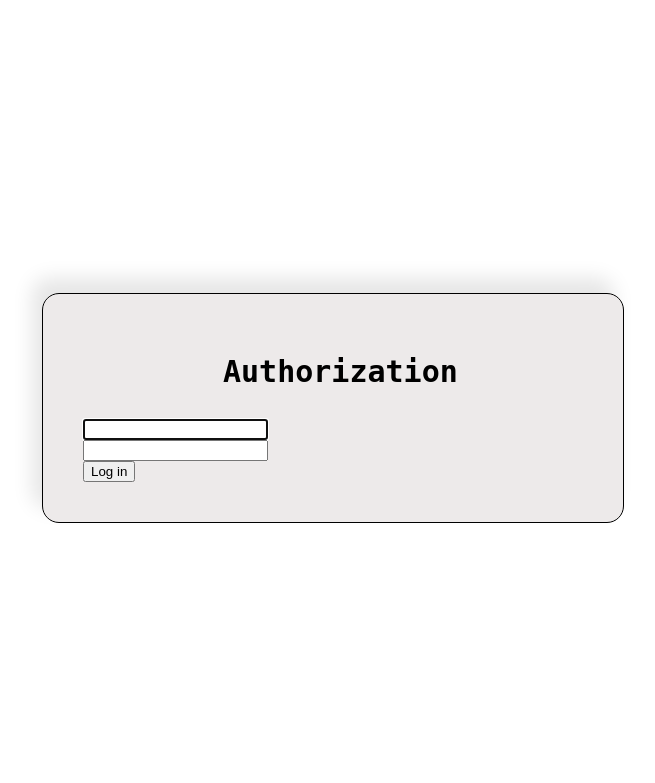
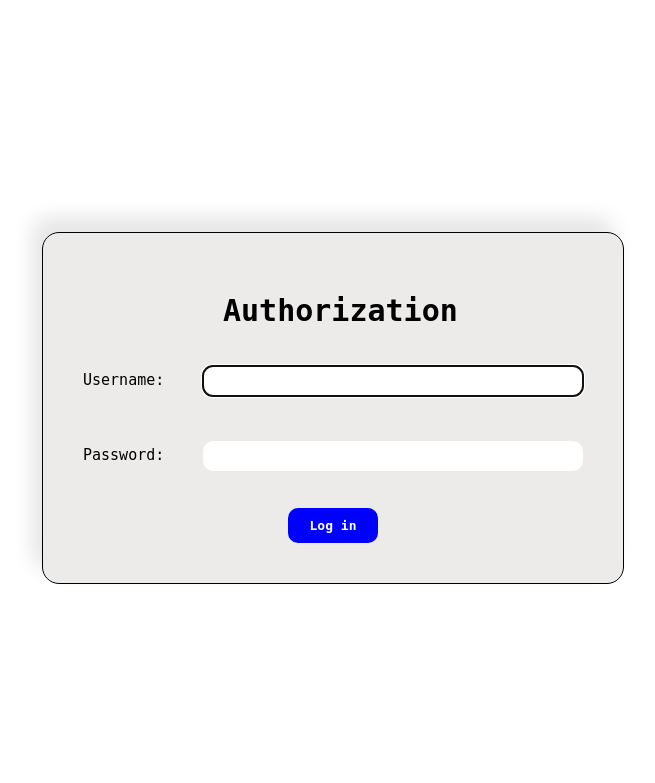
Before and after one commit to abzalkabdul/coffee-shop, a Django app: page /login/ in a window 1280 px wide. Shown: the top 783 px of the page, without its empty margins (307-962 px from the left). Run offline with Django 5.2, Linux system fonts and the light colour scheme.

Commit message:
fix auth

```diff
--- a/core/static/menu/specified-item.css
+++ b/core/static/menu/specified-item.css
@@ -46,6 +46,7 @@
     width: 90px;
     height: 40px;
     color: white;
+    border: none;
     border-radius: 12px;
     background-color: green;
     float: right;
--- a/core/static/style.css
+++ b/core/static/style.css
@@ -47,7 +47,7 @@ a{
     font-weight: bold;
     font-size: 13px;
 }
-#sign_in{
+#join_now{
     width: 85px;
     height: 35px;
     background-color: transparent;
@@ -58,7 +58,7 @@ a{
     font-weight: bold;
     cursor: pointer;
 }
-#join_now{
+#sign_in{
     width: 85px;
     height: 35px;
     background-color: black;
@@ -69,6 +69,6 @@ a{
     border: 1px solid black;
     cursor: pointer;
 }
-#join_now a{
+#sign_in a{
     color: white;
 }
--- a/templates/base.html
+++ b/templates/base.html
@@ -8,7 +8,7 @@
 </head>
 <body>
 
-    <link rel="stylesheet" href="{% static 'style.css' %}?v=3">
+    <link rel="stylesheet" href="{% static 'style.css' %}?v=4">
 
     <nav class="top-bars">
         <div class="left_bar">
@@ -22,8 +22,8 @@
 
         <div class="right_bar">
             <p>📍 Find a store</p>
-            <button id="sign_in"><a href="{% url 'login'%}">Sign in</a></button>
-            <button id="join_now"><a href="{% url 'registration'%}">Join Now</a></button>
+            <button id="join_now"><a href="{% url 'registration'%}">Register</a></button>
+            <button id="sign_in"><a href="{% url 'login'%}">Log in</a></button>
         </div>
     </nav>
 
--- a/templates/specified-item.html
+++ b/templates/specified-item.html
@@ -3,7 +3,7 @@
 
 {% block menu_menu_content %}
 
-    <link rel="stylesheet" href="{% static 'menu/specified-item.css' %}?v=30">
+    <link rel="stylesheet" href="{% static 'menu/specified-item.css' %}?v=31">
 
     <p id="menu-category">
         <a href="{% url 'core:menu-content' %}" class="menu-category">Menu</a>/
--- a/templates/user_login.html
+++ b/templates/user_login.html
@@ -29,6 +29,40 @@
         .form-inputs{
             font-family: monospace;
         }
+        .form-inputs p{
+            display: flex;
+            align-items: center;
+        }
+        .form-inputs label{
+            width: 120px;
+            line-height: 3;
+            text-align: left;
+        }
+        .form-inputs input{
+            flex: 1;
+            padding: 5px;
+            border: none;
+            border-radius: 10px;
+            height: 20px;
+        }
+        .form-inputs button{
+            width: 90px;
+            height: 35px;
+            background-color: blue;
+            color: #fff;
+            border: none;
+            border-radius: 10px;
+            margin-top: 30px;
+            font-size: 13px;
+            font-family: monospace;
+            display: block;
+            margin: 0 auto;
+            font-weight: bold;
+        }
+        .form-error{
+            font-size: 14px;
+            margin-top: 5px;
+        }
     </style>
 </head>
 <body>
@@ -43,8 +77,11 @@
             <form method="POST" action=".">
                 {% for f in form %}
                     {% csrf_token %}
-                    {{f}}
-                    <div style="color: #FF0000;" class="form-error">{{error}}</div>
+                    <p>
+                        <label class="form-label" for="{{f.id_for_label}}">{{f.label}}:</label>
+                        {{f}}
+                        <div style="color: #FF0000;" class="form-error">{{error}}</div>
+                    </p>
                 {% endfor %}
                 <button type="submit">Log in</button>
             </form>
--- a/templates/user_registration.html
+++ b/templates/user_registration.html
@@ -35,7 +35,7 @@
         }
         .form-inputs label{
             width: 180px;
-            line-height: 2;
+            line-height: 3;
             text-align: left;
         }
         .form-inputs input{
@@ -52,10 +52,12 @@
             color: #fff;
             border: none;
             border-radius: 10px;
-            float: right;
             margin-top: 30px;
             font-size: 13px;
             font-family: monospace;
+            display: block;
+            margin: 0 auto;
+            font-weight: bold;
         }
         .form-error{
             list-style-type: none;
```
Also changed, not shown: db.sqlite3.
